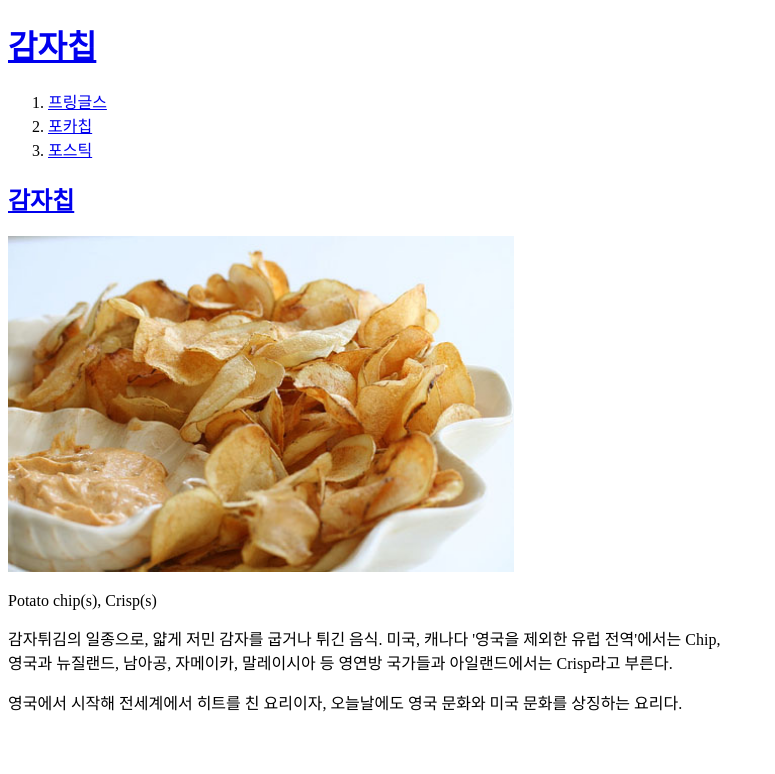
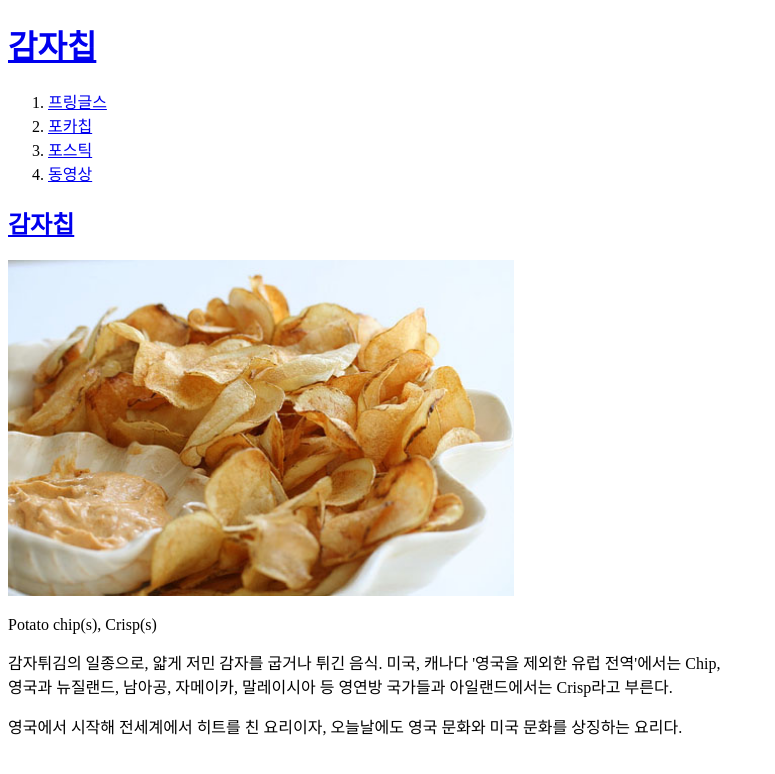
Before and after one commit to DkEtR/dketr-website-first, a plain HTML site: page index.html in a window 1280 px wide. Shown: the whole page, without its empty margins (0-775 px from the left). Drawn offline with Linux system fonts and the light colour scheme.

Commit message:
Update index.html

```diff
--- a/index.html
+++ b/index.html
@@ -17,6 +17,7 @@
             <li><a href="1.html">프링글스</a></li>
             <li><a href="2.html">포카칩</a></li>
             <li><a href="3.html">포스틱</a></li>
+            <li><a href="youtube_test.html">동영상</a></li>
         </ol>
         <h2><a href="https://namu.wiki/w/%EA%B0%90%EC%9E%90%EC%B9%A9" target="_blank" title="potato chips">감자칩</a></h2>
         <img src="감자칩.jpg" width="40%">
```
